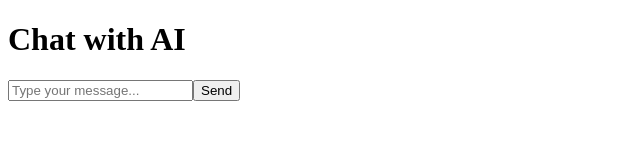
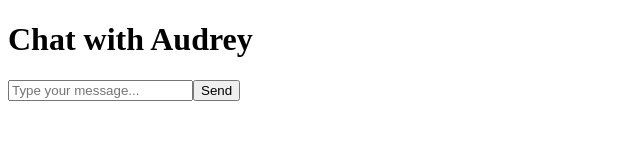
Before and after one commit to bettlebrox/react_dummy, a React (Create React App) app: page / in a window 1280 px wide. Shown: the top 160 px of the page, without its empty margins (0-640 px from the left). Built offline with nearby package versions, Linux system fonts and the light colour scheme; the HTML template or start-up script is replaced by a standard one.

Commit message:
test push

```diff
--- a/src/App.js
+++ b/src/App.js
@@ -33,7 +33,7 @@ function App() {
 
   return (
     <div>
-      <h1>Chat with AI</h1>
+      <h1>Chat with Audrey</h1>
       <div>
         <input
           type="text"
```
